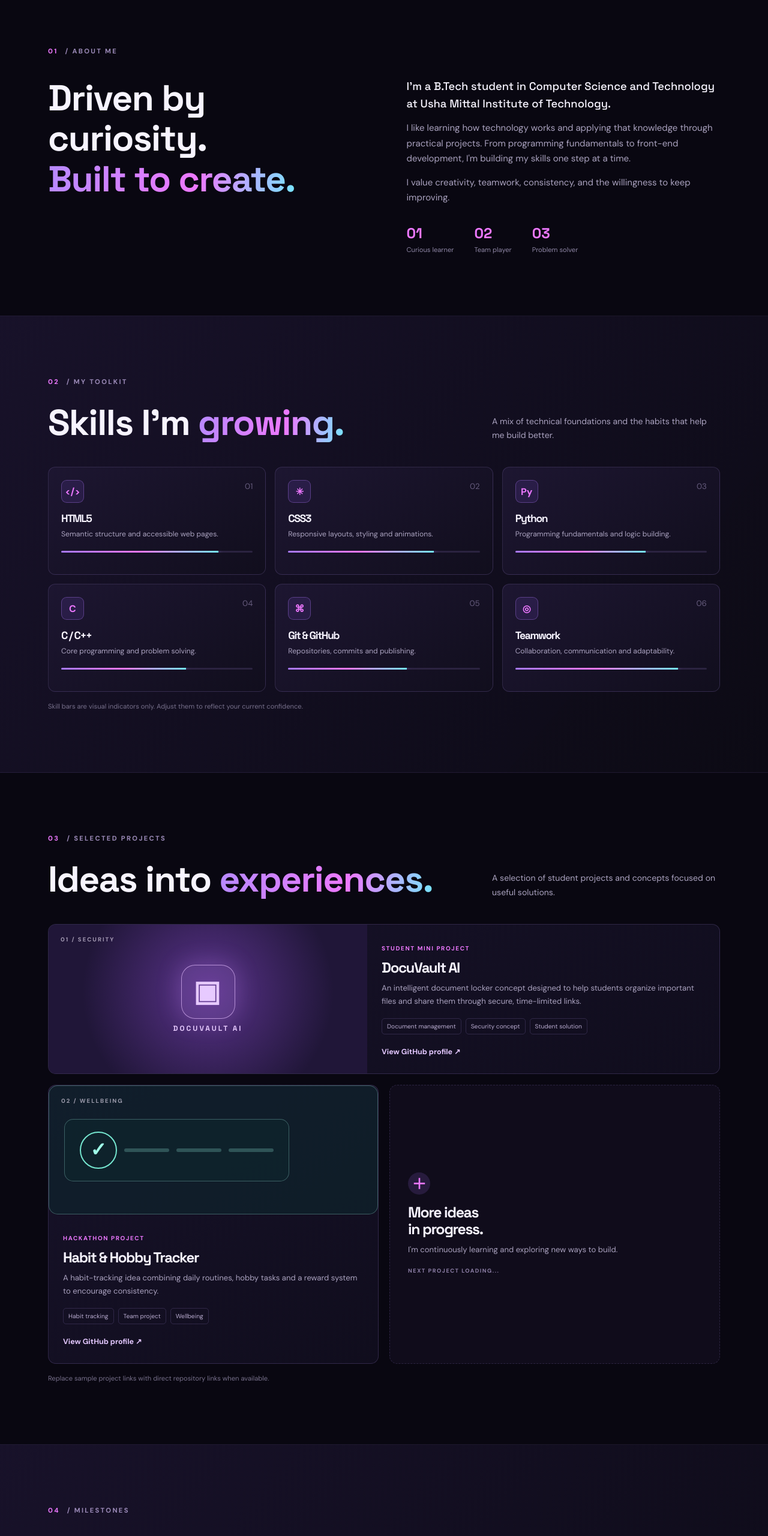
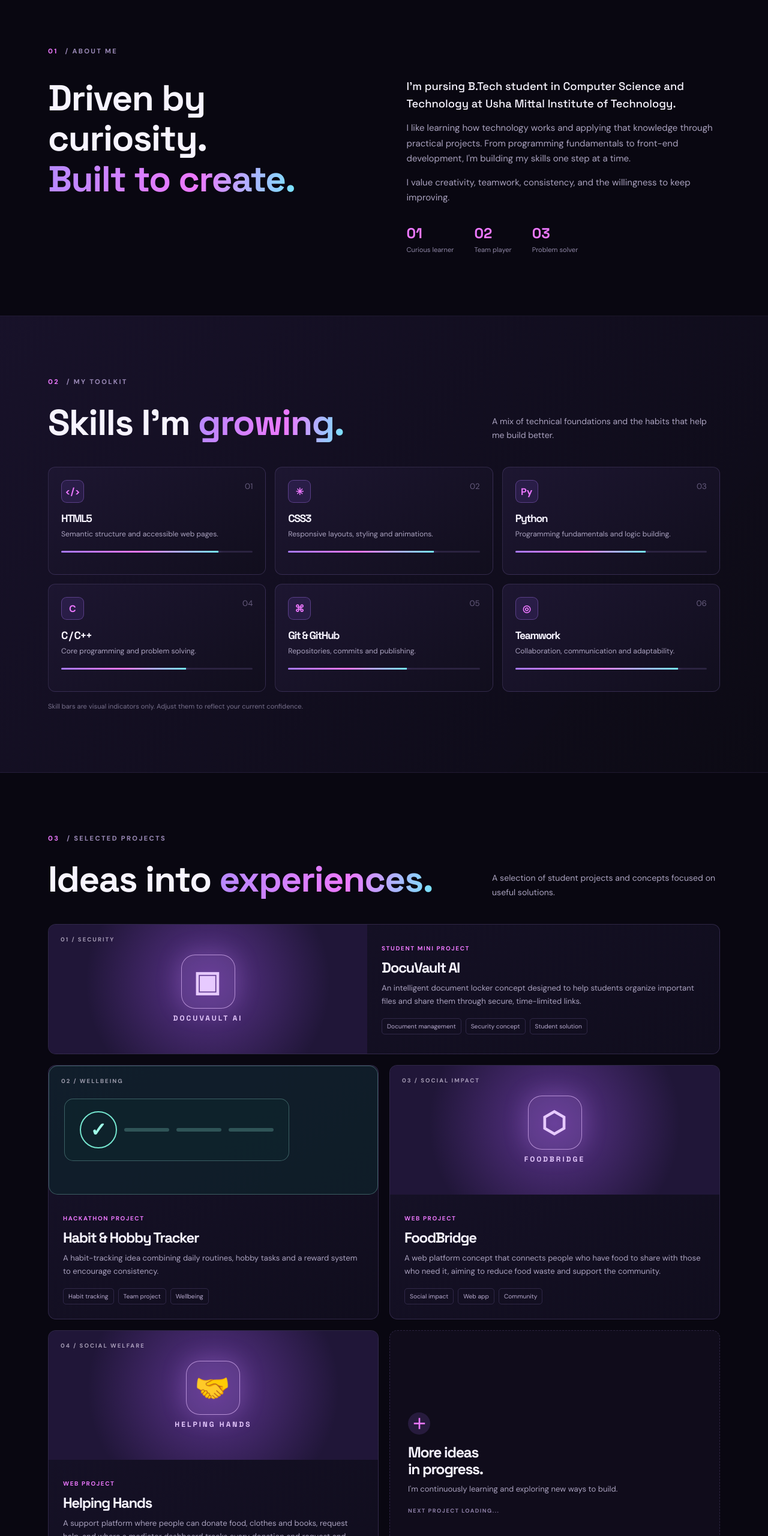
Before and after one commit to nehavishe123/portfolio-website, a plain HTML site: page index.html in a window 1280 px wide. Shown: the part 780-3340 px from the top of the page at 60% size. Drawn offline with Linux system fonts and the light colour scheme.

Commit message:
Update index.html

```diff
--- a/index.html
+++ b/index.html
@@ -24,7 +24,7 @@
 <div class="portrait-area"><div class="grid-bg"></div><div class="ring"></div><div class="portrait"><img src="profile.jpg.jpeg" alt="Neha Vishe" onerror="this.onerror=null;this.src='profile-placeholder.svg';"></div><div class="float top">✦ Curious by nature</div><div class="float bottom">⌘ Building & learning</div><span class="spark">✳</span></div>
 <a class="scroll" href="#about">— SCROLL TO EXPLORE</a></section>
 
-<section class="section wrap" id="about"><p class="label"><span>01</span> / ABOUT ME</p><div class="two-col"><h2>Driven by curiosity.<br><span class="gradient">Built to create.</span></h2><div class="copy"><p class="lead">I'm a B.Tech student in Computer Science and Technology at Usha Mittal Institute of Technology.</p><p>I like learning how technology works and applying that knowledge through practical projects. From programming fundamentals to front-end development, I'm building my skills one step at a time.</p><p>I value creativity, teamwork, consistency, and the willingness to keep improving.</p><div class="stats"><div><b>01</b><small>Curious learner</small></div><div><b>02</b><small>Team player</small></div><div><b>03</b><small>Problem solver</small></div></div></div></div></section>
+<section class="section wrap" id="about"><p class="label"><span>01</span> / ABOUT ME</p><div class="two-col"><h2>Driven by curiosity.<br><span class="gradient">Built to create.</span></h2><div class="copy"><p class="lead">I'm pursing B.Tech student in Computer Science and Technology at Usha Mittal Institute of Technology.</p><p>I like learning how technology works and applying that knowledge through practical projects. From programming fundamentals to front-end development, I'm building my skills one step at a time.</p><p>I value creativity, teamwork, consistency, and the willingness to keep improving.</p><div class="stats"><div><b>01</b><small>Curious learner</small></div><div><b>02</b><small>Team player</small></div><div><b>03</b><small>Problem solver</small></div></div></div></div></section>
 
 <section class="section soft" id="skills"><div class="wrap"><p class="label"><span>02</span> / MY TOOLKIT</p><div class="section-head"><h2>Skills I'm <span class="gradient">growing.</span></h2><p>A mix of technical foundations and the habits that help me build better.</p></div>
 <div class="skills">
@@ -38,16 +38,18 @@
 
 <section class="section wrap" id="projects"><p class="label"><span>03</span> / SELECTED PROJECTS</p><div class="section-head"><h2>Ideas into <span class="gradient">experiences.</span></h2><p>A selection of student projects and concepts focused on useful solutions.</p></div>
 <div class="projects">
-<article class="project wide"><div class="art vault"><small>01 / SECURITY</small><div class="graphic"><b>▣</b><span>DOCUVAULT AI</span></div></div><div class="project-copy"><small class="category">STUDENT MINI PROJECT</small><h3>DocuVault AI</h3><p>An intelligent document locker concept designed to help students organize important files and share them through secure, time-limited links.</p><div class="tags"><span>Document management</span><span>Security concept</span><span>Student solution</span></div><a href="https://github.com/nehavishe123" target="_blank" rel="noopener">View GitHub profile ↗</a></div></article>
-<article class="project"><div class="art tracker"><small>02 / WELLBEING</small><div class="tracker"><b>✓</b><i></i><i></i><i></i></div></div><div class="project-copy"><small class="category">HACKATHON PROJECT</small><h3>Habit & Hobby Tracker</h3><p>A habit-tracking idea combining daily routines, hobby tasks and a reward system to encourage consistency.</p><div class="tags"><span>Habit tracking</span><span>Team project</span><span>Wellbeing</span></div><a href="https://github.com/nehavishe123" target="_blank" rel="noopener">View GitHub profile ↗</a></div></article>
+<article class="project wide"><div class="art vault"><small>01 / SECURITY</small><div class="graphic"><b>▣</b><span>DOCUVAULT AI</span></div></div><div class="project-copy"><small class="category">STUDENT MINI PROJECT</small><h3>DocuVault AI</h3><p>An intelligent document locker concept designed to help students organize important files and share them through secure, time-limited links.</p><div class="tags"><span>Document management</span><span>Security concept</span><span>Student solution</span></div></div></article>
+<article class="project"><div class="art tracker"><small>02 / WELLBEING</small><div class="tracker"><b>✓</b><i></i><i></i><i></i></div></div><div class="project-copy"><small class="category">HACKATHON PROJECT</small><h3>Habit & Hobby Tracker</h3><p>A habit-tracking idea combining daily routines, hobby tasks and a reward system to encourage consistency.</p><div class="tags"><span>Habit tracking</span><span>Team project</span><span>Wellbeing</span></div></div></article>
+<article class="project"><div class="art vault"><small>03 / SOCIAL IMPACT</small><div class="graphic"><b>⬡</b><span>FOODBRIDGE</span></div></div><div class="project-copy"><small class="category">WEB PROJECT</small><h3>FoodBridge</h3><p>A web platform concept that connects people who have food to share with those who need it, aiming to reduce food waste and support the community.</p><div class="tags"><span>Social impact</span><span>Web app</span><span>Community</span></div></div></article>
+<article class="project"><div class="art vault"><small>04 / SOCIAL WELFARE</small><div class="graphic"><b>🤝</b><span>HELPING HANDS</span></div></div><div class="project-copy"><small class="category">WEB PROJECT</small><h3>Helping Hands</h3><p>A support platform where people can donate food, clothes and books, request help, and where a mediator dashboard tracks every donation and request and marks items as received.</p><div class="tags"><span>HTML · CSS · JavaScript</span><span>Donation platform</span><span>Social welfare</span></div></div></article>
 <article class="project coming"><b>＋</b><h3>More ideas<br>in progress.</h3><p>I'm continuously learning and exploring new ways to build.</p><small>NEXT PROJECT LOADING...</small></article>
 </div><p class="note">Replace sample project links with direct repository links when available.</p></section>
 
 <section class="section soft" id="achievements"><div class="wrap"><p class="label"><span>04</span> / MILESTONES</p><div class="section-head"><h2>Progress worth <span class="gradient">celebrating.</span></h2><p>Experiences that motivate me to keep learning and contributing.</p></div>
-<div class="timeline"><article><small>2026 · HACKATHON</small><h3>GenTech Hackathon — 3rd Place</h3><p>Worked with a team on a habit and hobby tracker concept focused on daily routines, wellbeing and a reward system. The team placed 3rd among 51 teams.</p></article><article><small>LEARNING JOURNEY</small><h3>Building technical foundations</h3><p>Continuously developing skills in programming, web technologies, problem solving and collaborative project work.</p></article><article><small>NEXT MILESTONE</small><h3>More to come</h3><p>Adding new projects, workshops and certifications as I continue my journey in technology.</p></article></div>
+<div class="timeline"><article><small>2026 · HACKATHON</small><h3>J P Morgan GenTech Hackathon 2026 — Winner</h3><p>Worked with a team on a habit and hobby tracker concept focused on daily routines, wellbeing and a reward system. The team placed 3rd among 51 teams.</p></article><article><small>INTERNSHIP · U2U SYSTEMS</small><h3>Technology Domain Intern — 45 Days</h3><p>Completed a 45-day Technology Domain Internship at U2U Systems, working on the project "Multi-Agent AI System for Academic Assistance".</p></article><article><small>CAMPUS ROLE · SNDT ACM STUDENT CHAPTER</small><h3>Executive — Creative & Graphics</h3><p>Part of the SNDT ACM Student Chapter at my college, contributing to the creative and graphic design work for the chapter's activities.</p></article><article><small>CAMPUS ROLE · INNOVARI</small><h3>Representative — Finance</h3><p>Serving as the Finance Representative at Innovari, supporting the team with finance-related responsibilities at my college.</p></article><article><small>LEARNING JOURNEY</small><h3>Building technical foundations</h3><p>Continuously developing skills in programming, web technologies, problem solving and collaborative project work.</p></article><article><small>NEXT MILESTONE</small><h3>More to come</h3><p>Adding new projects, workshops and certifications as I continue my journey in technology.</p></article></div>
 <p class="note">Keep only achievements and dates you can accurately verify.</p></div></section>
 
 <section class="contact" id="contact"><div class="wrap contact-inner"><p class="label"><span>05</span> / LET'S CONNECT</p><small>HAVE A PROJECT OR AN OPPORTUNITY?</small><h2>Let's build something<br><span class="gradient">meaningful together.</span></h2><p>I'm happy to connect, learn from others, and explore opportunities to grow through technology.</p><a class="btn primary" href="mailto:neahvishe88@gmail.com">Say hello ↗</a><div class="contact-links"><a href="https://www.linkedin.com/in/neha-vishe-246aa4392/" target="_blank" rel="noopener">LinkedIn ↗</a><a href="https://github.com/nehavishe123" target="_blank" rel="noopener">GitHub ↗</a><a href="mailto:neahvishe88@gmail.com">Email ↗</a></div></div></section>
-</main>YOUR_EMAIL@example.com
+</main>
 <footer><div class="wrap foot"><a class="logo" href="#home">N<span>.</span>V</a><p>Designed & built by Neha Vishe · © 2026</p><a href="#home">Back to top ↑</a></div></footer>
 </body></html>
```
